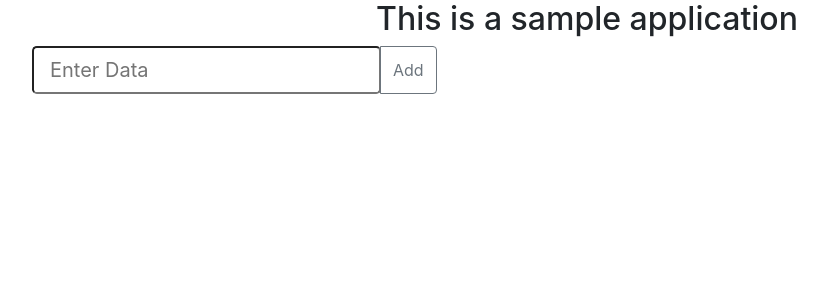
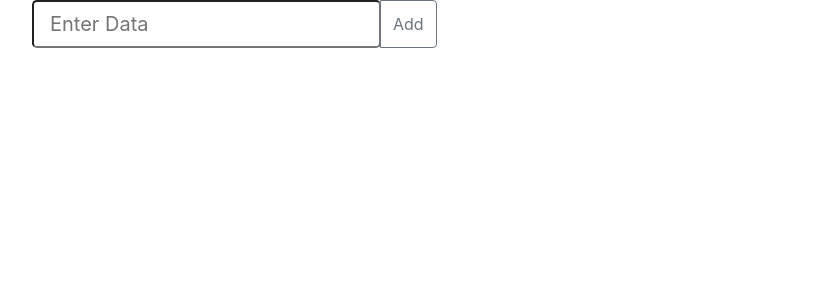
Before and after one commit to Antony-jeban/TodoList, an Angular app: page / in a window 1280 px wide. Shown: the top 300 px of the page, without its empty margins (53-880 px from the left). Built offline with nearby package versions, Linux system fonts and the light colour scheme.

Commit message:
Removed the sample application line

```diff
--- a/src/app/app.component.html
+++ b/src/app/app.component.html
@@ -1,4 +1,3 @@
-<h2 class="text-center">This is a sample application</h2>
 <div class="container">
     <div class="input-group mb-3">
         <input type="text" [(ngModel)]="item" class="form-control-lg" placeholder="Enter Data">
```
